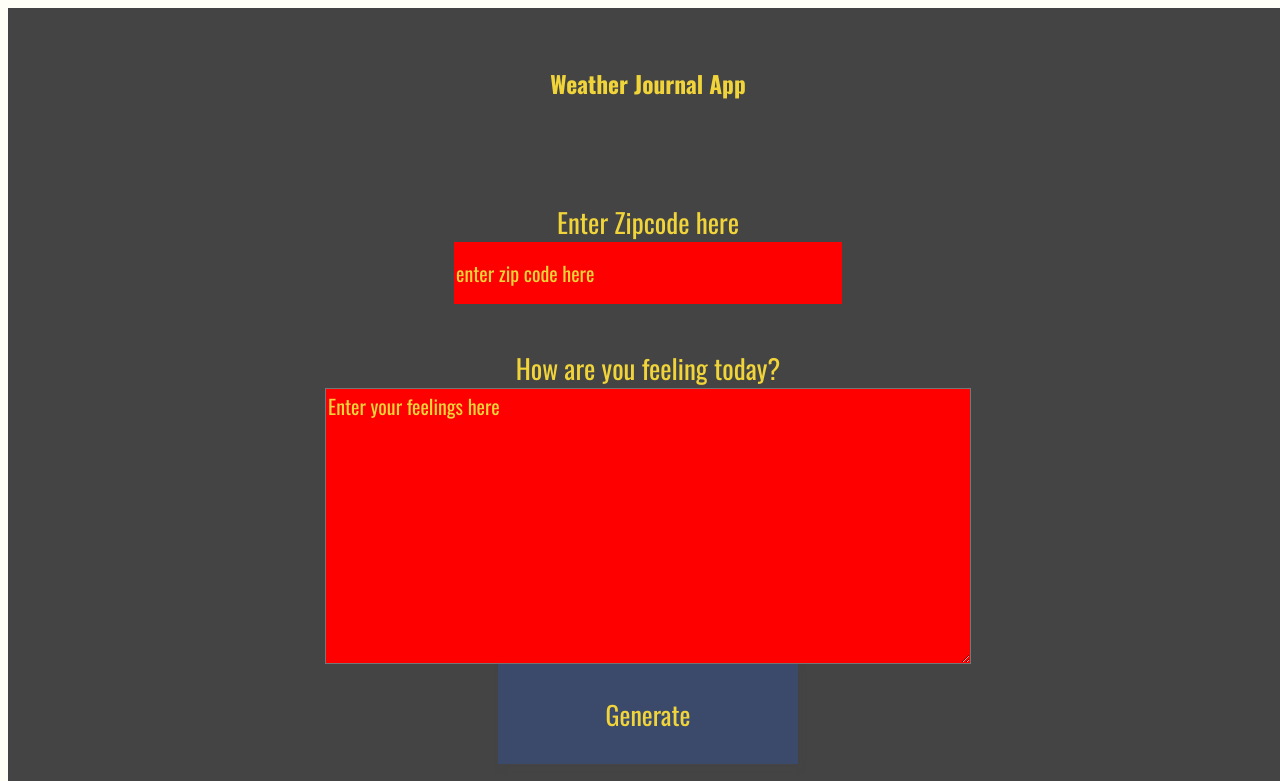
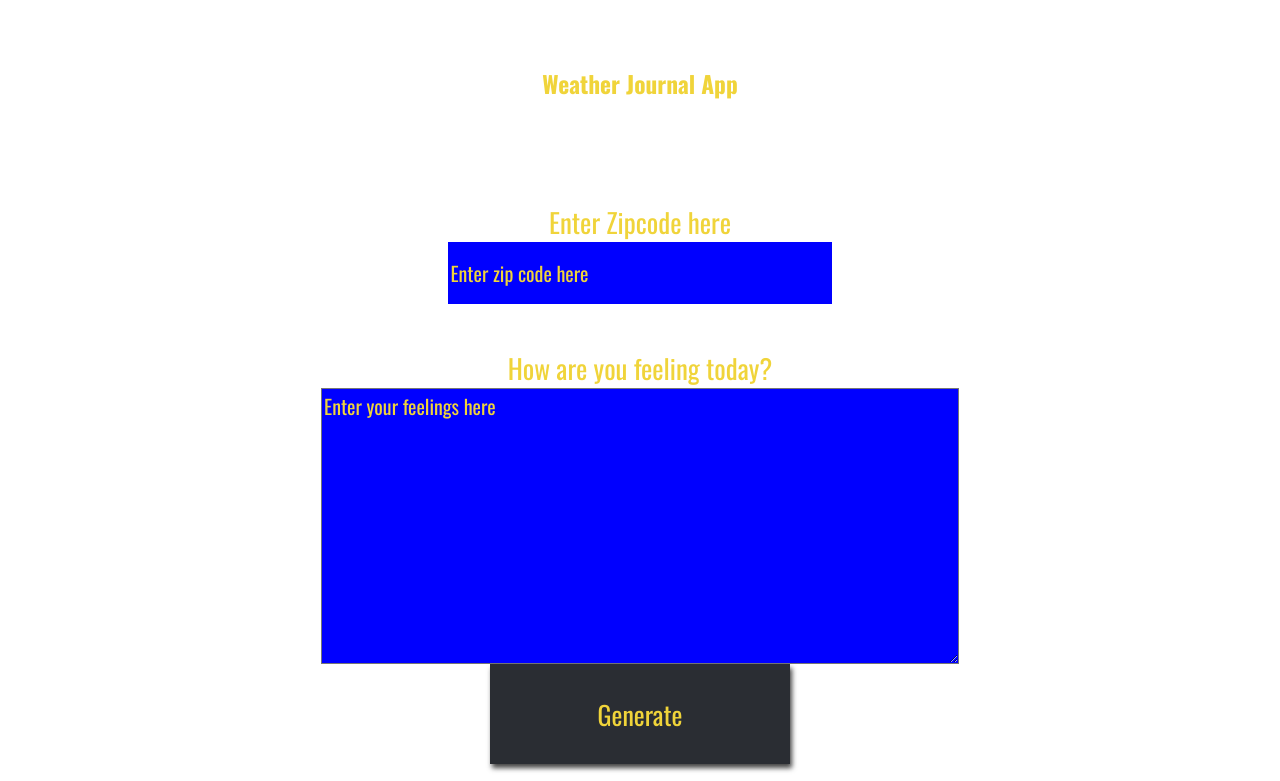
Before and after one commit to mustbemistaken/final_project, a plain HTML site: page website/index.html in a window 1280 px wide. Shown: the top 781 px of the page. Drawn offline with nearby package versions, Linux system fonts and the light colour scheme; no server answers; a web font is replaced by a local one.

Commit message:
added some details

```diff
--- a/server.js
+++ b/server.js
@@ -45,6 +45,8 @@ app.post( '/addEntry', function(req,res){
 })
 
 
+//setup get route
+
 app.get('/all', function(req,res){
 
   res.send(recentEntries);
--- a/website/index.html
+++ b/website/index.html
@@ -15,7 +15,7 @@
   </div>
   <div class ="holder zip">
     <label for="zip">Enter Zipcode here</label>
-    <input type="text" id="zip" placeholder="enter zip code here">
+    <input type="text" id="zip" placeholder="Enter zip code here">
   </div>
   <div class ="holder feel">
     <label for="feelings">How are you feeling today?</label>
--- a/website/style.css
+++ b/website/style.css
@@ -6,13 +6,15 @@ body{
 
 html{
     width: 100vw;
+    background: white;
+
 }
 #app{
     display: grid;
     grid-auto-rows: minmax(150px, auto);
     /* grid-template-columns: auto; */
-    width: 100vw;
-    background: #444;
+    /* width: 100vw; */
+    background: white;
     color: #f0d43a;
     align-items: center;
     grid-gap: 1em;
@@ -25,9 +27,6 @@ html{
     display: flex;
     flex-direction: column;
     align-items: center;
-
-    width:100vw;
-
 
 }
 
@@ -63,20 +62,17 @@ html{
 #date{
 
     font-size: small;
-    width: 100%;
 }
 
 #temp{
 
     font-size: small;
-    width: 100%;
 }
 
 #content{
 
     font-size: large;
     word-wrap: break-word;
-    width: 100%;
 }
 
 .headline {
@@ -100,7 +96,7 @@ input{
     display:block;
     height: 60px;
     width: 320px;
-    background:red;
+    background: blue;
     color: #f0d43a;
     font-size: 20px;
     font-family: 'Oswald', sans-serif;
@@ -110,7 +106,7 @@ input{
 button{
     width: 300px;
     height: 100px;
-    background: #3b4a6b;
+    background: #2a2d33;
     color: #f0d43a;
     font-size: 26px;
     font-family: 'Oswald', sans-serif;
@@ -122,7 +118,7 @@ h1{
 }
 
 textarea{
-    background:red;
+    background: blue;
     color: #f0d43a;
     font-size: 20px;
     font-family: 'Oswald', sans-serif;
```
Also changed, not shown: website/app.js (+7 -4 lines).
